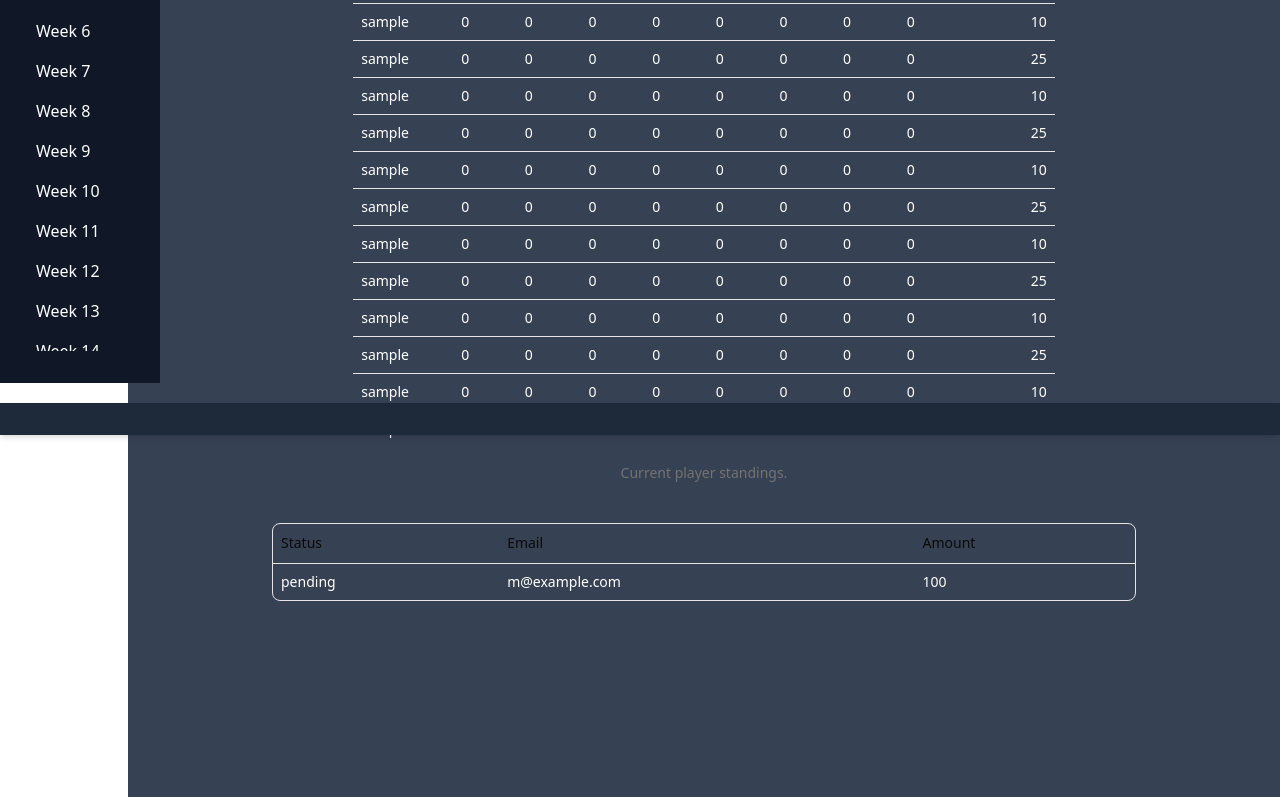
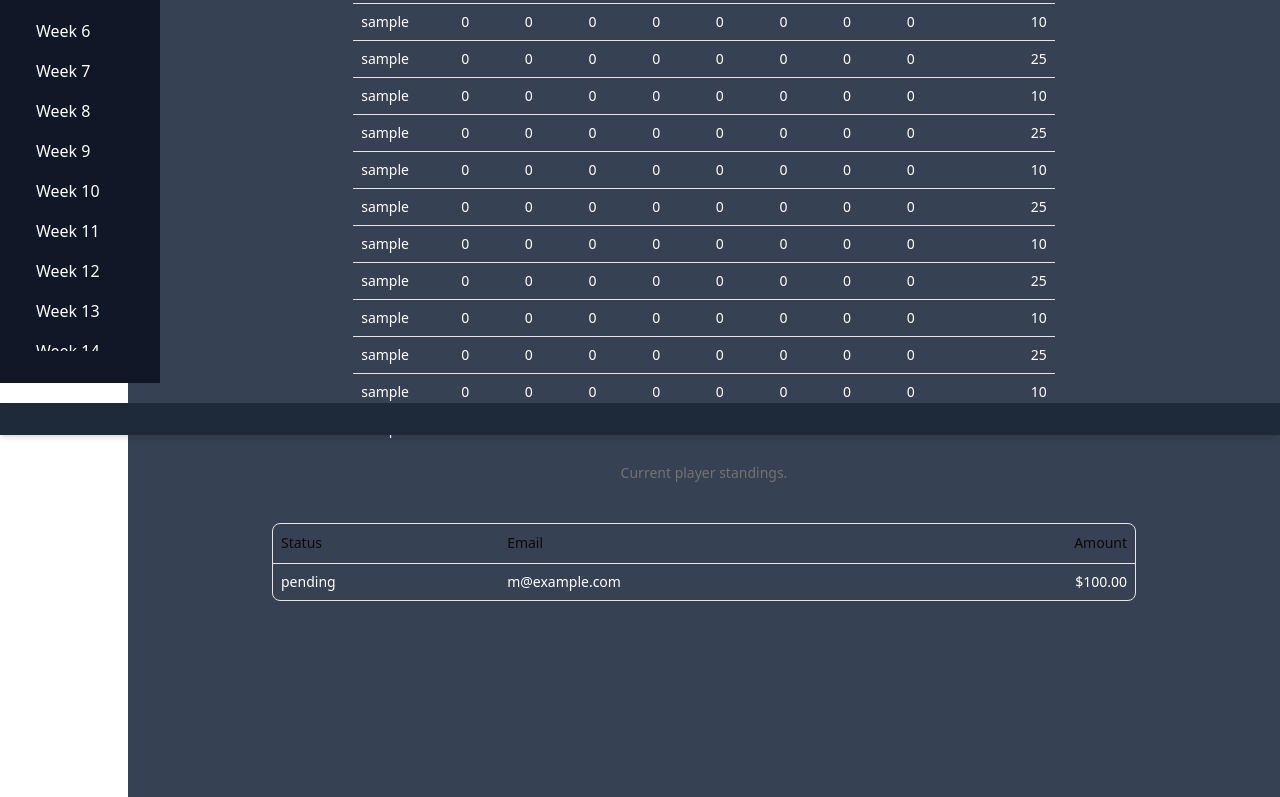
Before and after one commit to williamscodebox/ffApp, a React (Vite) app in the folder frontend/: page /menu in a window 1280 px wide. Shown: the part 365-1162 px from the top of the page. Built offline with nearby package versions, Linux system fonts and the light colour scheme; sample sign-in values are in the browser's storage.

Commit message:
started on table pageination

```diff
--- a/frontend/src/pages/User/TableScoreBoard/columns.jsx
+++ b/frontend/src/pages/User/TableScoreBoard/columns.jsx
@@ -18,6 +18,15 @@
   },
   {
     accessorKey: "amount",
-    header: "Amount",
+    header: () => <div className="text-right">Amount</div>,
+    cell: ({ row }) => {
+      const amount = parseFloat(row.getValue("amount"));
+      const formatted = new Intl.NumberFormat("en-US", {
+        style: "currency",
+        currency: "USD",
+      }).format(amount);
+
+      return <div className="text-right font-medium">{formatted}</div>;
+    },
   },
 ];
--- a/frontend/src/pages/User/TableScoreBoard/data-table.jsx
+++ b/frontend/src/pages/User/TableScoreBoard/data-table.jsx
@@ -1,6 +1,7 @@
 import {
   flexRender,
   getCoreRowModel,
+  getPaginationRowModel,
   useReactTable,
 } from "@tanstack/react-table";
 
@@ -23,6 +24,7 @@
     data,
     columns,
     getCoreRowModel: getCoreRowModel(),
+    getPaginationRowModel: getPaginationRowModel(),
   });
 
   return (
```
